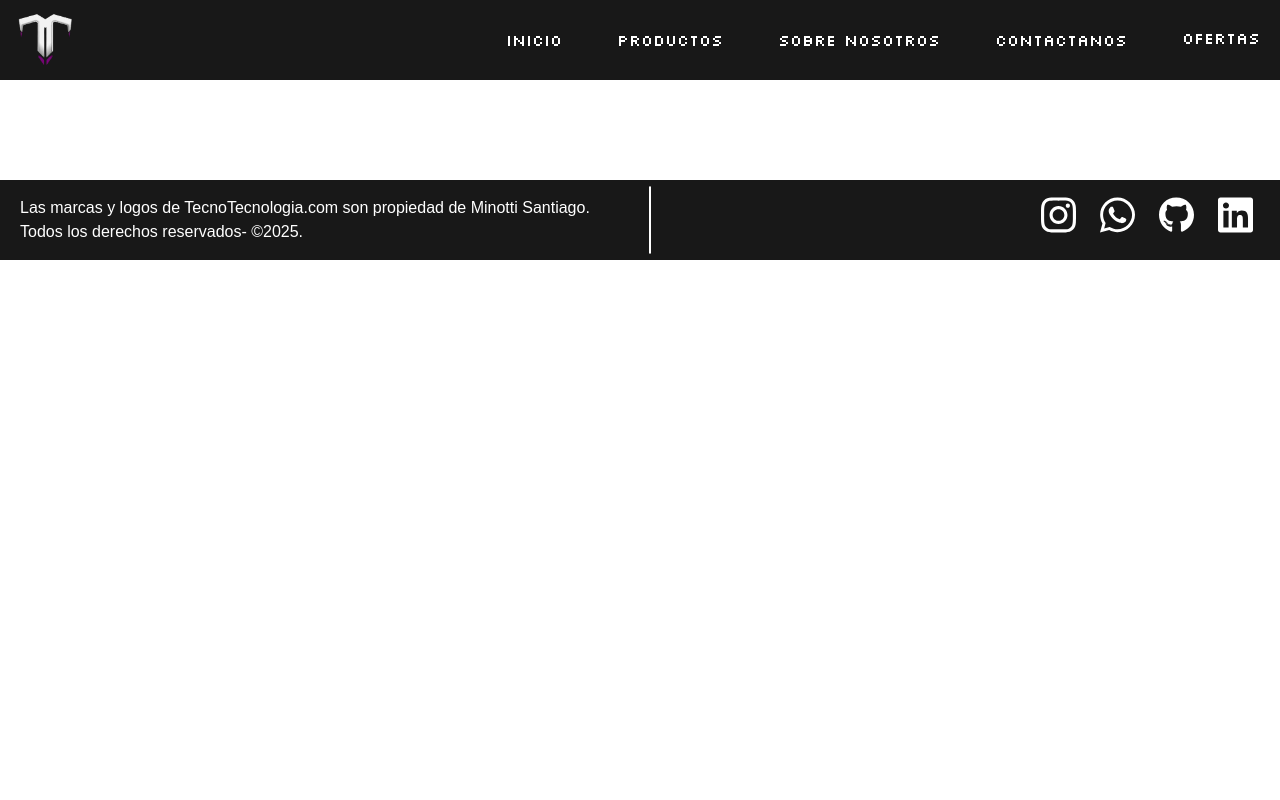
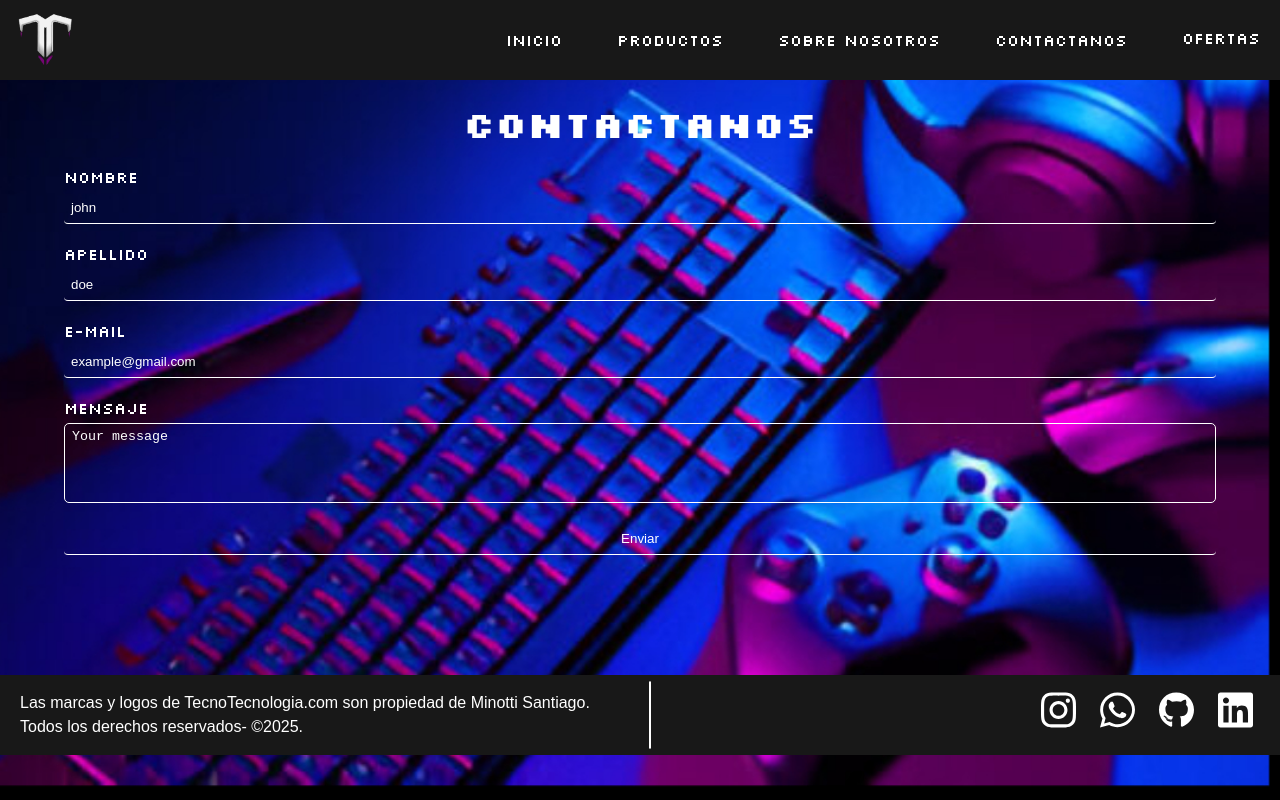
Before and after one commit to Minotti-Santiago/TecnoTecnologia, a website: page pages/contactanos.html in a window 1280 px wide. Drawn offline with Linux system fonts and the light colour scheme; a web font is replaced by a local one.

Commit message:
pagina contactanos

```diff
--- a/pages/contactanos.html
+++ b/pages/contactanos.html
@@ -31,6 +31,39 @@
             </header>
         </div>
 
+        <main>
+            <section class="contact--form" id="contact">
+                <h2 class="form--title">CONTACTANOS</h2>
+
+                <form class="form--form">
+
+                    <div class="form--input-container">
+
+                        <label class="nombre"><span class="form--guide">Nombre</span>
+                            <input type="text" placeholder="john">
+                        </label>
+
+                        <label class="apellido"><span class="form--guide">Apellido</span>
+                            <input type="text" placeholder="doe">
+                        </label>
+
+                        <label class="email"><span class="form--guide">E-mail</span>
+                            <input type="email" placeholder="example@gmail.com">
+                        </label>
+
+                        <label class="mensaje"><span class="form--guide">Mensaje</span>
+                            <textarea placeholder="Your message"></textarea>
+                        </label>
+
+                        <label for="" class="button">
+                            <input type="submit" name="submit" value="Enviar" class="submit">
+                        </label>
+
+                    </div>
+                </form>
+            </section>
+        </main>
+
         <div class="footer--container">
 
             <footer>
--- a/sass/pages/_contactanos.scss
+++ b/sass/pages/_contactanos.scss
@@ -0,0 +1,94 @@
+body{
+    background-image: url(../../images/fondo-contactanos.jpg);
+    background-size: cover;
+    background-position: center;
+    color: #fff;
+
+}
+
+.contact--form{
+    display: flex;
+    flex-direction: column;
+    align-items: center;
+    margin-top: 20px;
+}
+
+.form--title{
+    font-size: 2.3rem;
+}
+
+.form--form{
+    width: 100%;
+    display: flex;
+    flex-direction: column;
+    align-items: center;
+}
+
+.form--input-container{
+    display: grid;
+    grid-template-areas:
+    "nombre"
+    "apellido"
+    "email"
+    "mensaje"
+    ;
+    gap: 20px;
+    width: 90%;
+    margin: 20px auto;
+}
+
+.nombre{
+    grid-area: nombre;
+}
+
+.apellido{
+    grid-area: apellido;
+}
+
+.email{
+    grid-area: email;
+}
+
+.mensaje{
+    grid-area: mensaje;
+}
+
+input{
+    border: 0;
+    border-bottom: 1px solid #fff;
+    border-radius: 4px;
+    width: 100%;
+    padding: 8px 0;
+    background-color: transparent;
+    color: #fff;;
+}
+
+.form--guide{
+    margin: 0 0 5px;
+}
+
+label{
+    display: flex;
+    flex-direction: column;
+    width: 100%;
+
+}
+
+input::placeholder{
+    padding-left: 7px;
+    color: #fff;
+}
+
+textarea{
+    resize: none;
+    height: 10vh;
+    background-color: transparent;
+    border: 1px solid #fff;
+    border-radius: 5px;
+    color: #fff;
+}
+
+textarea::placeholder{
+    color:#fff;
+    padding: 5px 0 0 7px;
+}
--- a/sass/pages/_index.scss
+++ b/sass/pages/_index.scss
@@ -130,6 +130,14 @@ main{
         font-size: 2rem;
     }
 
+    .card{
+        height: 32vh;
+    }
+
+    .card img{
+        height: 30vh;
+    }
+
 }
 
 /*--------------------------------------------ANIMATION SECTION--------------------------------------------*/
--- a/sass/style.scss
+++ b/sass/style.scss
@@ -6,4 +6,5 @@
 @use "layout/footer";
 
 //PAGES SECTION
-@use "pages/_index.scss"
+@use "pages/_index.scss";
+@use "pages/contactanos";
```
Also changed, not shown: css/style.css, images/fondo-contactanos.jpg (added), 1 other file.
